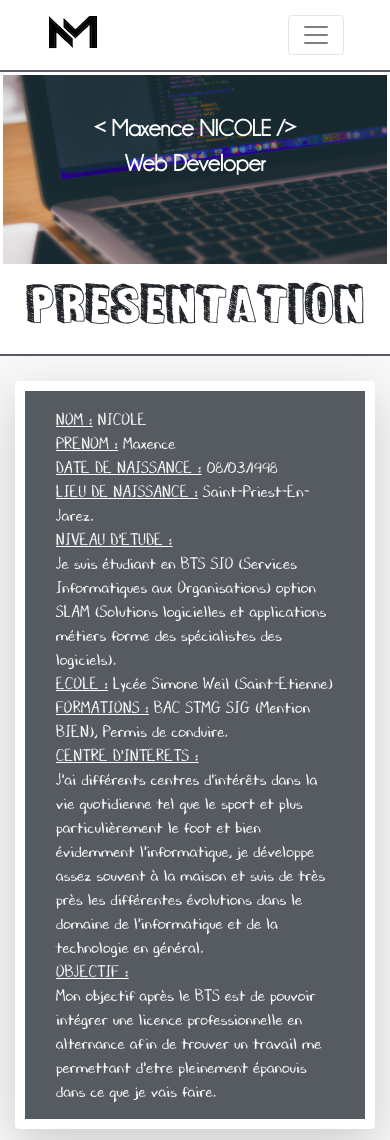
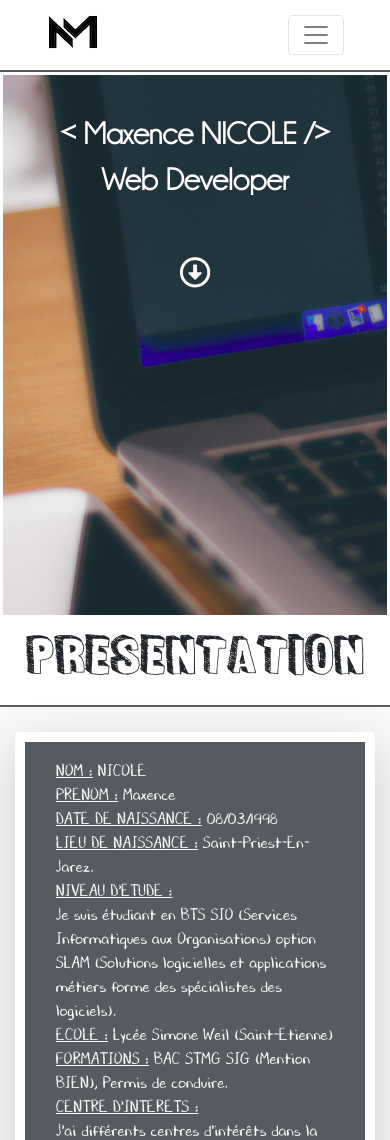
Before and after one commit to maxence4283/Portfolio, a PHP site: page / in a window 390 px wide. Shown: the top 1140 px of the page. Run offline with PHP 8.4, Linux system fonts and the light colour scheme; data that the repository does not hold is empty; some libraries are stand-ins or nearby versions; some web fonts are replaced.

Commit message:
Petite rectif

```diff
--- a/Public/css/portfolio.css
+++ b/Public/css/portfolio.css
@@ -360,6 +360,11 @@ a#cRetour.cVisible{
 }
 
 @media screen and (max-width: 992px) {
+  .bg-img {
+  background-image: url('../img/bghead2.jpg');
+  background-size: auto 140vw;
+  height: 140vw;
+  }
   .dispositionprojet {
     padding-right: 0rem;
     padding-left: 0rem;
@@ -385,7 +390,7 @@ a#cRetour.cVisible{
     font-size: 10vw;
   }
   .titrewebdev {
-    font-size: 14vw;
+    font-size: 8vw;
   }
   .textepresentation {
     font-size: 100%;
--- a/vues/head.php
+++ b/vues/head.php
@@ -61,10 +61,11 @@
         <div class="row">
                 <div class="col-12 col-xs-12 col-sm-12 col-md-12 col-xl-12 col-lg-12 border-dev bg-img">
 
-                    <div class="titrewebdev">
-                        <p class="text-center champagne font-weight-bold " style=" font-size: 6vw; color:white; margin-top: 10%">
+                    <div class="">
+                        <p class="text-center champagne font-weight-bold titrewebdev" style=" color:white; margin-top: 10%">
                             < Maxence NICOLE /> <br>
-                            Web Developer
+                            Web Developer<br><br>
+                            <i class="far fa-arrow-alt-circle-down"></i>
                         </p>
                     </div>
 
```
